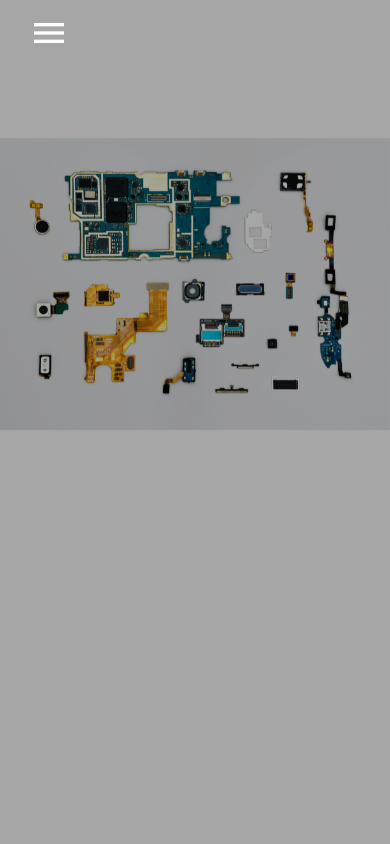
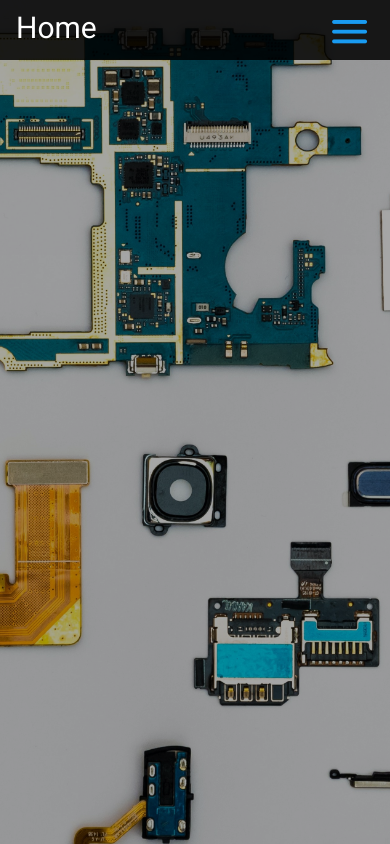
Before and after one commit to Johndhawk2/website, a PHP site: page / in a window 390 px wide. Run offline with PHP 8.4, Linux system fonts and the light colour scheme.

Commit message:
Update Moblie Navigation
Improved the mobile experience to bring it inline with the desktop navigation

```diff
--- a/index.html
+++ b/index.html
@@ -6,7 +6,7 @@
         <meta name="viewport" content="width=device-width, initial-scale=1">
         <link rel="stylesheet" href="https://maxcdn.bootstrapcdn.com/bootstrap/4.4.1/css/bootstrap.min.css">
         <link rel="stylesheet" href="johnhawk.css">
-		<link rel="stylesheet" href="https://fonts.googleapis.com/icon?family=Material+Icons">
+		<link rel="stylesheet" href="https://fonts.googleapis.com/icon?family=Material+Icons|Material+Icons+Round">
 		<link href='https://fonts.googleapis.com/css?family=Roboto' rel='stylesheet'>
 		<link href='https://fonts.googleapis.com/css?family=Montserrat' rel='stylesheet'>
         <script src="https://ajax.googleapis.com/ajax/libs/jquery/3.4.1/jquery.min.js"></script>
@@ -32,32 +32,31 @@
 		<!-- /Nav Bar for larger screens -->
 
 		<!-- Nav Bar for smaller screens -->
-		<div class="d-block d-md-none container-fullwidth navigation">
-			<nav class="navbar">
-				<button class="navbar-toggler" onclick="openNav()" type="button" aria-expanded="false" aria-label="Toggle navigation">
-					<i class="material-icons" id="menu">menu</i>
-				</button>
-			</nav>
+		<div class="d-block d-md-none navbar navbar-static-top" id="navbarSmall">
+				<div class="headerOptions">
+					<h1 id="pageLabel">Home</h1>
+					<i class="navbar-toggler ml-auto menuButton material-icons-round" onclick="openNav()" id="menu">menu</i>
+				</div>
 		</div>
 
 		<div class="sidenav" id="navbarSide">
 			<ul class="nav navSelector flex-column my-0" onclick="closeNav()">
 				<li class="nav-item active mx-auto">
-					<a class="nav-link active text-secondary" id="home-tab" data-toggle="tab" href="#home" role="tab" aria-controls="home" aria-selected="true">Home</a>
+					<a class="nav-link active text-secondary sideMenu" id="home-tab-side" data-toggle="tab" href="#home" role="tab" aria-controls="home" aria-selected="true">Home</a>
 				</li>
 				<li class="nav-item mx-auto">
-					<a class="nav-link text-secondary" id="about-tab" data-toggle="tab" href="#about" role="tab" aria-controls="about" aria-selected="false">About</a>
+					<a class="nav-link text-secondary sideMenu" id="about-tab-side" data-toggle="tab" href="#about" role="tab" aria-controls="about" aria-selected="false">About me</a>
 				</li>
 				<li class="nav-item mx-auto">
-					<a class="nav-link text-secondary" id="project-tab" data-toggle="tab" href="#projects" role="tab" aria-controls="projects" aria-selected="false">Projects</a>
+					<a class="nav-link text-secondary sideMenu" id="project-tab-side" data-toggle="tab" href="#projects" role="tab" aria-controls="projects" aria-selected="false">My projects</a>
 				</li>
 				<li class="nav-item mx-auto">
-					<a class="nav-link text-secondary" id="project-tab" data-toggle="tab" href="#contact" role="tab" aria-controls="contact" aria-selected="false">Contact</a>
-				</li>
-				<li class="nav-item mx-auto">
-					<i class="material-icons" id="close" onclick="closeNav()">close</i>
+					<a class="nav-link text-secondary sideMenu" id="contact-tab-side" data-toggle="tab" href="#contact" role="tab" aria-controls="contact" aria-selected="false">Contact me</a>
 				</li>
 			</ul>
+			<div class="closeButton text-center">
+				<i class="material-icons-round mx-auto" id="close" onclick="closeNav()">close</i>
+			</div>
 		</div>
 		<!-- /Nav Bar for smaller screens -->
 
--- a/johnhawk.css
+++ b/johnhawk.css
@@ -52,25 +52,20 @@ a.active.nav-link.contact{
 	border-radius: 20px;
 }
 
-#home-tab{
-	padding-left: 0px;
-	margin-left: 1vw;
-}
-
 #dropdownIcon{
 	background-color: transparent;
 	border-color: transparent;
 }
 
 #menu{
-	color: #FFFFFF;
-	font-size: 30pt;
+	color: #199BF1;
+	padding: 0 0;
+	font-size: 35pt;
 }
 
 #close{
-	font-size: 40px;
-	color: #444444;
-	font-weight: bold;
+	font-size: 80px;
+	color: #199BF1;
 }
 
 .navigation{
@@ -79,11 +74,11 @@ a.active.nav-link.contact{
 
 .sidenav{
 	height: 100%;
-	width: 0;
+	width: 100%;
 	position: fixed;
 	z-index: 1;
 	top: 0;
-	left: 0;
+	left: 100%;
 	background-color: rgba(0,0,0,0.5);
 	overflow-x: hidden;
 	padding-top: 60px;
@@ -92,37 +87,70 @@ a.active.nav-link.contact{
 	font-weight: bold;
 }
 
+#home-tab-side{
+	font-size: 50px!important;
+	font-weight: bold;
+}
+
+.sideMenu{
+	font-family: 'Roboto';
+	font-size: 30px!important;
+	color: #ffffff;
+}
+
+#menuButton{
+	align-self: flex-start;
+}
+
 #navbarLarge{
 	background-color: rgba(0, 0, 0, 0.85)!important;
 	color: white!important;
 	height: 120px;
 }
 
+#pageLabel{
+	font-family: 'Roboto';
+	font-size: 30px!important;
+	color: #ffffff;
+	align-self: center;
+}
+
+#navbarSmall{
+	background-color: rgba(0, 0, 0, 0.85)!important;
+	color: white!important;
+	height: 60px;
+}
+
 #homeBackground {
 	background-image: url('Images/Backgrounds/Home.jpg');
-	background-size: 100%;
+	/*background-size: 100%;*/
+	background-size: cover;
 	background-repeat: no-repeat;
-	background-position: 0% 25%;
+	background-attachment: fixed;
+	background-position: center 25%;
 	display: block;
 }
 
 #aboutBackground {
 	background-image: url('Images/Backgrounds/About.jpg');
-	background-size: 100%;
+	/*background-size: 100%;*/
+	background-size: cover;
 	background-repeat: no-repeat;
-	background-position: 0% 45%;
+	background-position: center 45%;
 }
 
 #projectsBackground {
 	background-image: url('Images/Backgrounds/Projects.jpg');
-	background-size: 100%;
+	/*background-size: 100%;*/
+	background-size: cover;
 	background-repeat: no-repeat;
 	background-position: 0% 45%;
 }
 
 #contactBackground {
 	background-image: url('Images/Backgrounds/Contact.jpg');
-	background-size: 130%;
+	/*background-size: 130%;*/
+	background-size: cover;
 	background-repeat: no-repeat;
 	background-position: 50% 65%;
 }
@@ -137,6 +165,12 @@ a.active.nav-link.contact{
 	height: 100%!important;
 }
 
+.closeButton{
+	width: 100%;
+	position: relative;
+	top: 30%;
+}
+
 .bgImgOverlay{
 	background-color: rgba(0,0,0,0.35);
 	position: absolute;
@@ -147,14 +181,65 @@ a.active.nav-link.contact{
 	height: calc(100% - 120px)!important;
 }
 
-@media only screen and (max-width: 992px){
+@media only screen and (max-width: 1200px){
+	#contactButton{
+		padding: 5px 20px;
+		margin-right: 2vw;
+		border-radius: 20px;
+	}
+
+	#navbarLarge{
+		height: 80px;
+	}
+
 	.bgImgOverlay{
-		background-color: rgba(0,0,0,0.35);
-		position: absolute;
-		z-index:-1;
+		top: 80px;
+		height: calc(100% - 80px)!important;
+	}
+
+	#home-tab{
+		margin-left: 2vw;
+		font-size: 35px!important;
+	}
+
+	#about-tab{
+		font-size: 22px!important;
+	}
+
+	#project-tab{
+		font-size: 22px!important;
+	}
+
+	#contact-tab{
+		font-size: 25px!important;
+	}
+}
+
+@media only screen and (max-width: 768px){
+	.bgImgOverlay{
 		top: 0;
 		left: 0;
 		width: 100%!important;
 		height: 100%!important;
 	}
+
+	#homeBackground {
+		background-image: url('Images/Backgrounds/HomeMobile.jpg');
+		background-position: center 25%;
+	}
+
+	#aboutBackground {
+		background-image: url('Images/Backgrounds/AboutMobile.jpg');
+		background-position: center 45%;
+	}
+
+	#projectsBackground {
+		background-image: url('Images/Backgrounds/ProjectsMobile.jpg');
+		background-position: 0% 45%;
+	}
+
+	#contactBackground {
+		background-image: url('Images/Backgrounds/ContactMobile.jpg');
+		background-position: 50% 65%;
+	}
 }
--- a/johnhawk.js
+++ b/johnhawk.js
@@ -3,11 +3,11 @@ function dropdownCollapse(){
 }
 
 function openNav() {
-	document.getElementById("navbarSide").style.width = "100%";
+	document.getElementById("navbarSide").style.left = "0";
 }
 
 function closeNav() {
-	document.getElementById("navbarSide").style.width = "0";
+	document.getElementById("navbarSide").style.left = "100%";
 }
 
 $(document).ready(function(){
@@ -18,7 +18,8 @@ $(document).ready(function(){
 	$('.navSelector a').on('shown.bs.tab', function(event){
 		var oldTag = $(event.relatedTarget).get()[0].hash	// previous tab
 		var newTag = $(event.target).get()[0].hash	// active tab
-		imgFade(oldTag,newTag);
+		$('#pageLabel').text($(event.target).text()); // change page text
+		imgFade(oldTag,newTag,500);
 	});
 
 	$('li>a[data-toggle="tab"]').on('click', function (e) {
```
Also changed, not shown: Images/Backgrounds/AboutMobile.jpg (added), Images/Backgrounds/ContactMobile.jpg (added), Images/Backgrounds/HomeMobile.jpg (added), Images/Backgrounds/ProjectsMobile.jpg (added).
